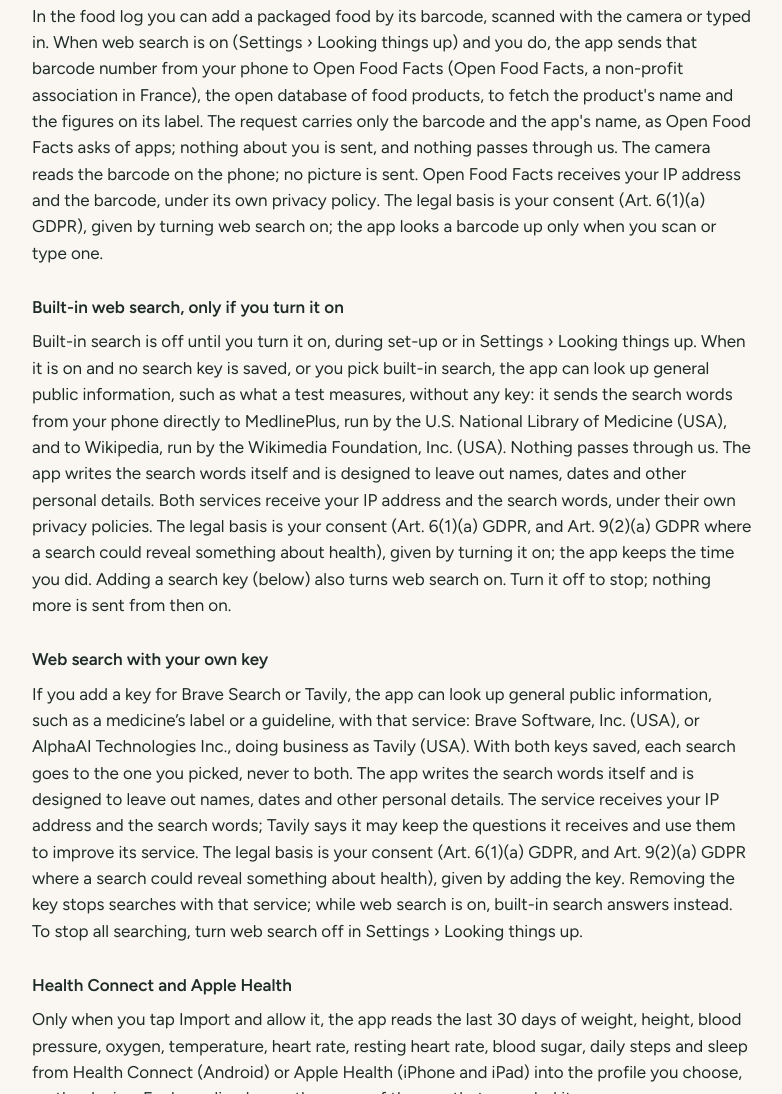
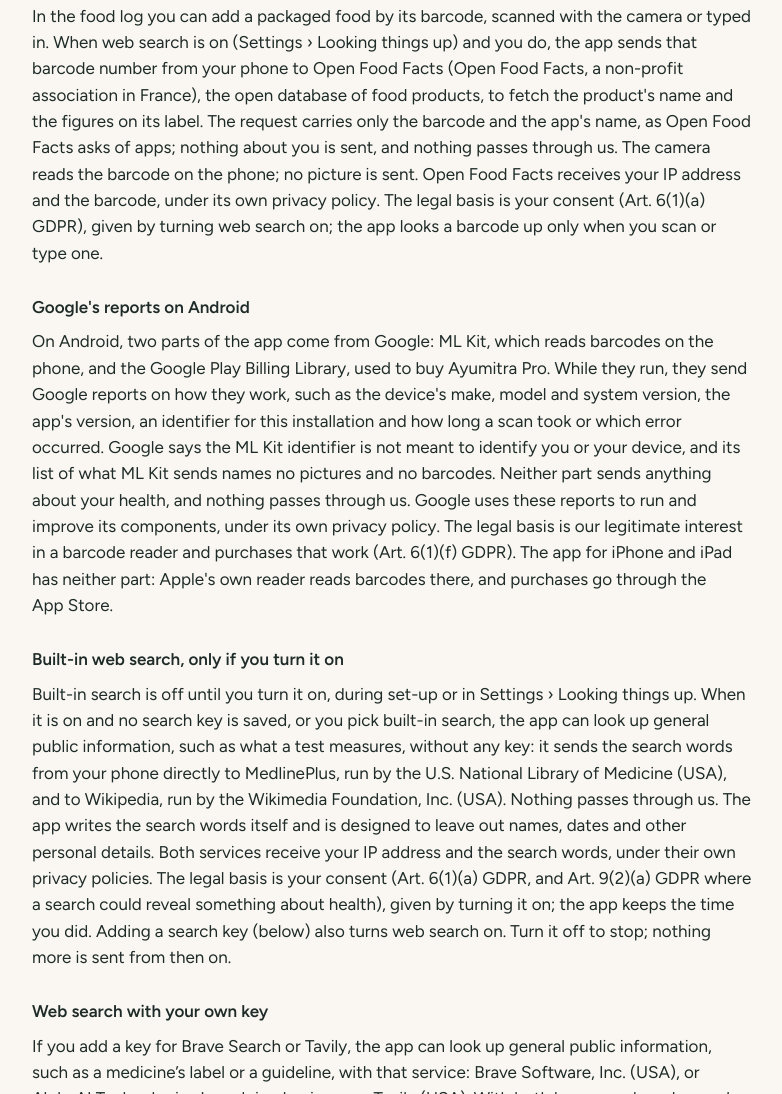
Before and after one commit to ayumitra/ayumitra.github.io, a plain HTML site: page privacy.html in a window 1280 px wide. Shown: the part 3519-4613 px from the top of the page, without its empty margins (72-854 px from the left). Drawn offline with Linux system fonts and the light colour scheme.

Commit message:
Privacy: Google's reports on Android

```diff
--- a/privacy.html
+++ b/privacy.html
@@ -114,6 +114,9 @@
       <h3>Barcodes of packaged food, only when you scan one</h3>
       <p>In the food log you can add a packaged food by its barcode, scanned with the camera or typed in. When web search is on (Settings › Looking things up) and you do, the app sends that barcode number from your phone to Open Food Facts (Open Food Facts, a non-profit association in France), the open database of food products, to fetch the product's name and the figures on its label. The request carries only the barcode and the app's name, as Open Food Facts asks of apps; nothing about you is sent, and nothing passes through us. The camera reads the barcode on the phone; no picture is sent. Open Food Facts receives your IP address and the barcode, under its own privacy policy. The legal basis is your consent (Art. 6(1)(a) GDPR), given by turning web search on; the app looks a barcode up only when you scan or type one.</p>
 
+      <h3>Google's reports on Android</h3>
+      <p>On Android, two parts of the app come from Google: ML Kit, which reads barcodes on the phone, and the Google Play Billing Library, used to buy Ayumitra Pro. While they run, they send Google reports on how they work, such as the device's make, model and system version, the app's version, an identifier for this installation and how long a scan took or which error occurred. Google says the ML Kit identifier is not meant to identify you or your device, and its list of what ML Kit sends names no pictures and no barcodes. Neither part sends anything about your health, and nothing passes through us. Google uses these reports to run and improve its components, under its own privacy policy. The legal basis is our legitimate interest in a barcode reader and purchases that work (Art. 6(1)(f) GDPR). The app for iPhone and iPad has neither part: Apple's own reader reads barcodes there, and purchases go through the App Store.</p>
+
       <h3>Built-in web search, only if you turn it on</h3>
       <p>Built-in search is off until you turn it on, during set-up or in Settings › Looking things up. When it is on and no search key is saved, or you pick built-in search, the app can look up general public information, such as what a test measures, without any key: it sends the search words from your phone directly to MedlinePlus, run by the U.S. National Library of Medicine (USA), and to Wikipedia, run by the Wikimedia Foundation, Inc. (USA). Nothing passes through us. The app writes the search words itself and is designed to leave out names, dates and other personal details. Both services receive your IP address and the search words, under their own privacy policies. The legal basis is your consent (Art. 6(1)(a) GDPR, and Art. 9(2)(a) GDPR where a search could reveal something about health), given by turning it on; the app keeps the time you did. Adding a search key (below) also turns web search on. Turn it off to stop; nothing more is sent from then on.</p>
 
```
